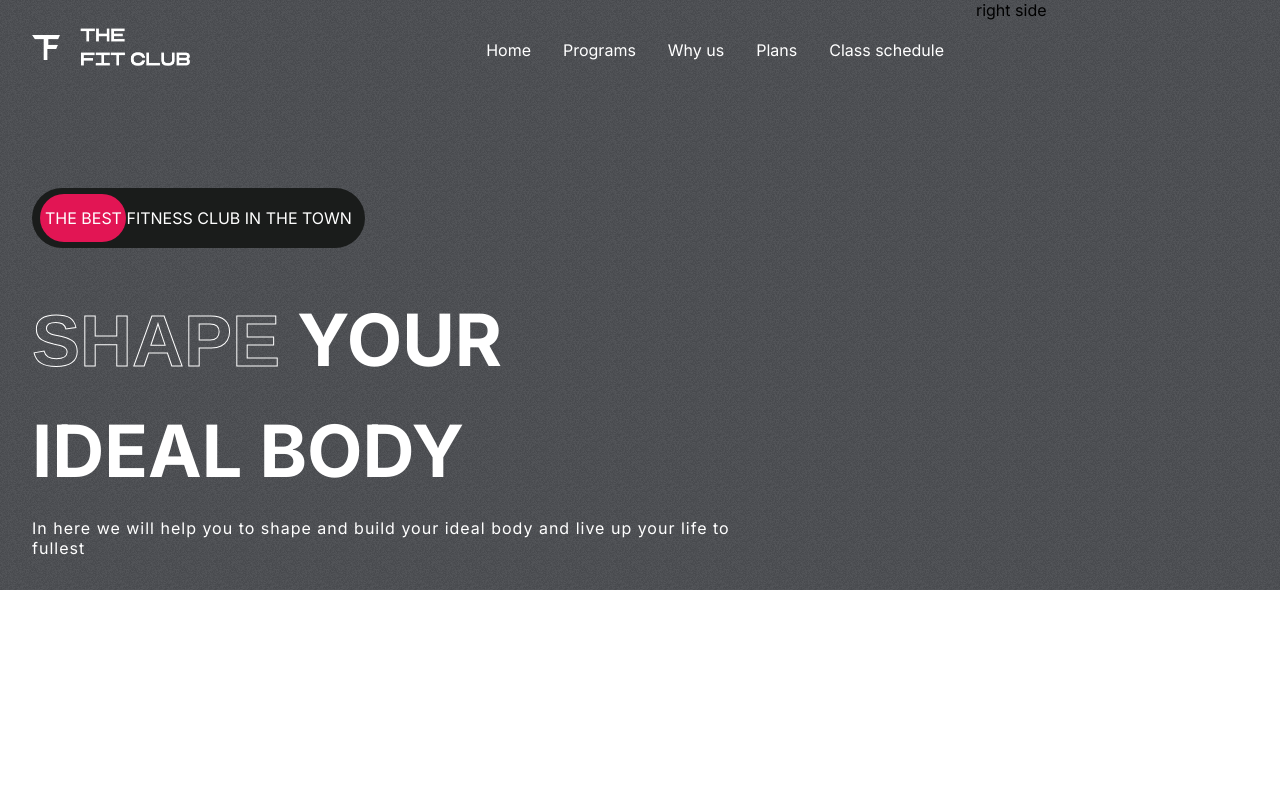
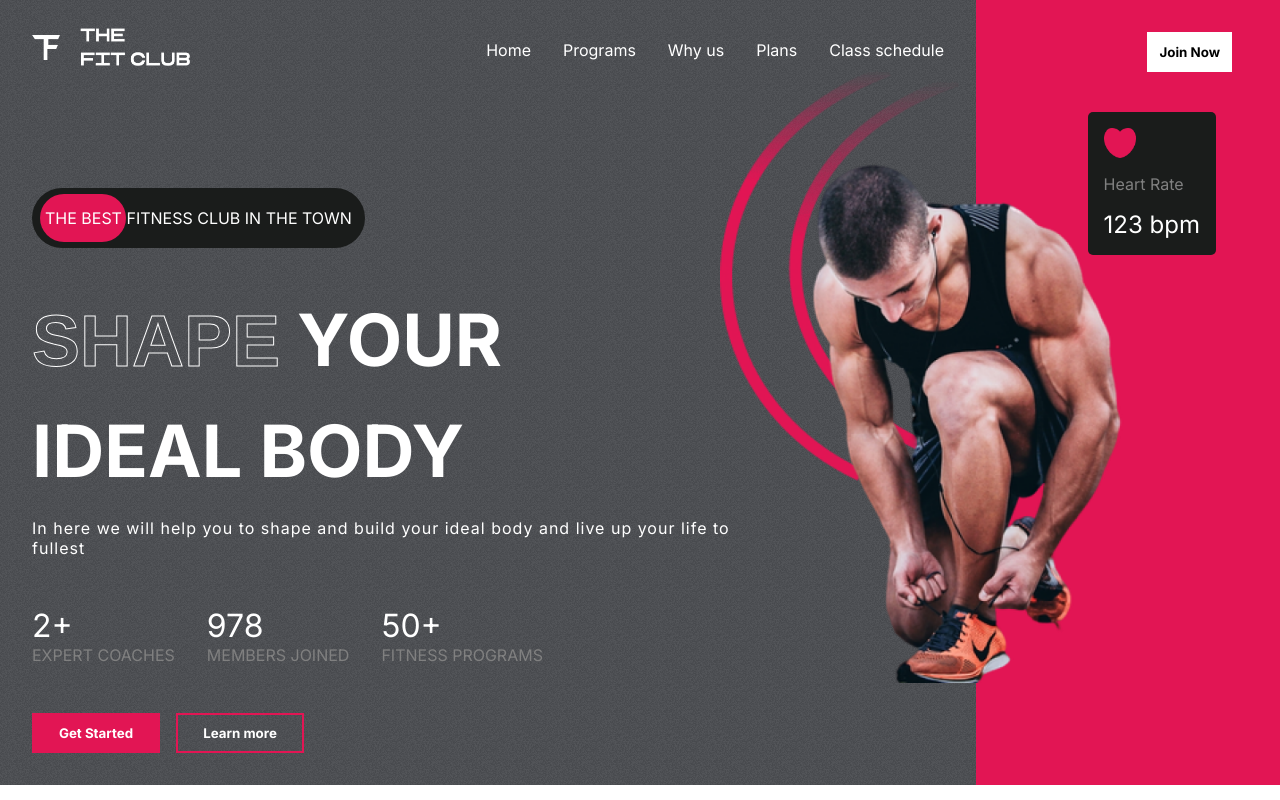
Before and after one commit to Ghantoos7/JIM-bepro, a React (Create React App) app: page / in a window 1280 px wide. Built offline with nearby package versions, Linux system fonts and the light colour scheme.

Commit message:
right side of hero

```diff
--- a/src/App.css
+++ b/src/App.css
@@ -29,3 +29,20 @@
   -webkit-text-stroke-color: white;
 
 }
+
+.btn{
+  display: flex;
+  background-color: white;
+  padding: 0.5rem;
+  font-weight: bold;
+  transition: 300ms all;
+  border: 4px solid transparent;
+  align-items: center;
+  justify-content: center;
+
+
+}
+
+.btn:hover{
+  cursor: pointer;
+}
--- a/src/componets/Header/Header.css
+++ b/src/componets/Header/Header.css
@@ -20,3 +20,10 @@
     color: #e21554;
     cursor: pointer;
 }
+
+.right-h>btn{
+    position : absolute;
+    right: 3rem;
+    top: 2rem;
+    color: black;
+}
--- a/src/componets/Hero/Hero.css
+++ b/src/componets/Hero/Hero.css
@@ -14,6 +14,8 @@
 
 .right-h{
     flex: 1;
+    position: relative;
+    background-color: #e21554;
 }
 
 .the-best-ad{
@@ -62,3 +64,92 @@ text-transform: none;
 letter-spacing: 1px;
 width: 80%;
 }
+
+.figures{
+    display: flex;
+    gap: 2rem;
+}
+
+.figures>div{
+    display: flex;
+    flex-direction: column;
+}
+
+.figures>div>span:nth-of-type(1){
+    color: white;
+    font-size: 2rem;
+}
+
+.figures>div>span:nth-of-type(2){
+    color: grey;
+    text-transform: uppercase;
+
+}
+
+.hero-buttons{
+    display: flex;
+    gap: 1rem;
+    font-weight: normal;
+}
+
+.hero-buttons>:nth-child(1){
+    color: white;
+    background-color: #e21554;
+    width: 8rem;
+}
+
+.hero-buttons>:nth-child(2){
+    color: white;
+    background-color: transparent;
+    width: 8rem;
+    border: 2px solid #e21554;
+}
+
+.right-h>.btn{
+    position : absolute;
+    right: 3rem;
+    top: 2rem;
+    color: black;
+}
+
+.heart-rate{
+    display: flex;
+    flex-direction: column;
+    gap: 1rem;
+    background-color: #1a1c1b;
+    width: fit-content;
+    padding: 1rem;
+    align-items: start;
+    border-radius: 5px;
+    position:absolute;
+    right: 4rem;
+    top: 7rem;
+}
+
+.heart-rate>span:nth-of-type(1){
+    color: gray;
+}
+
+.heart-rate>span:nth-of-type(2){
+    color: white;
+    font-size: 1.5rem;
+}
+
+.heart-rate>img{
+    width: 2rem ;
+}
+
+.hero-image{
+    position: absolute;
+    top: 10rem;
+    right: 8rem;
+    width: 23rem;
+}
+
+.hero-image-back{
+    position: absolute;
+    top: 4rem;
+    right: 20rem;
+    z-index: -1;
+    width: 15rem;
+}
--- a/src/componets/Hero/Hero.jsx
+++ b/src/componets/Hero/Hero.jsx
@@ -1,18 +1,22 @@
 import React from 'react'
 import './Hero.css'
 import Header from '../Header/Header'
-import '../../App.css'
+import hero_image from '../../assets/hero_image.png'
+import hero_image_back from '../../assets/hero_image2.png'
+import heart from '../../assets/heart.png'
+import calories from '../../assets/calories.png'
 
 const Hero = () => {
   return (
     <div className="hero">
+
       <div className="left-h">
         <Header/>
+
         <div className="the-best-ad">
           <div></div>
           <span>the best fitness club in the town</span>
         </div>
-
 
         <div className="hero-text">
           <div>
@@ -22,11 +26,43 @@ const Hero = () => {
           <div>
             <span>Ideal body</span>
           </div>
-              <div><span>In here we will help you to shape and build your ideal body and live up your life to fullest</span></div>
+          <div><span>In here we will help you to shape and build your ideal body and
+            live up your life to fullest</span></div>
         </div>
 
+        <div className="figures">
+          <div>
+            <span>2+</span>
+            <span>Expert coaches</span>
           </div>
-        <div className="right-h">right side</div>
+          <div>
+            <span>978</span>
+            <span>Members joined</span>
+          </div>
+          <div>
+            <span>50+</span>
+            <span>fitness Programs</span>
+          </div>
+        </div>
+
+        <div className="hero-buttons">
+          <button className="btn">Get Started</button>
+          <button className="btn">Learn more</button>
+        </div>
+      </div>
+
+      <div className="right-h">
+        <button className="btn">Join Now</button>
+
+        <div className="heart-rate">
+          <img src={heart} alt="" />
+          <span>Heart Rate</span>
+          <span>123 bpm</span>
+        </div>
+      <img src={hero_image} alt="" className="hero-image" />
+      <img src={hero_image_back} alt="" className="hero-image-back" />
+      </div>
+
     </div>
   )
 }
```
Also changed, not shown: src/assets/heart.png, src/assets/hero_image2.png (added). Lines whose indentation alone changed are shown as unchanged.
